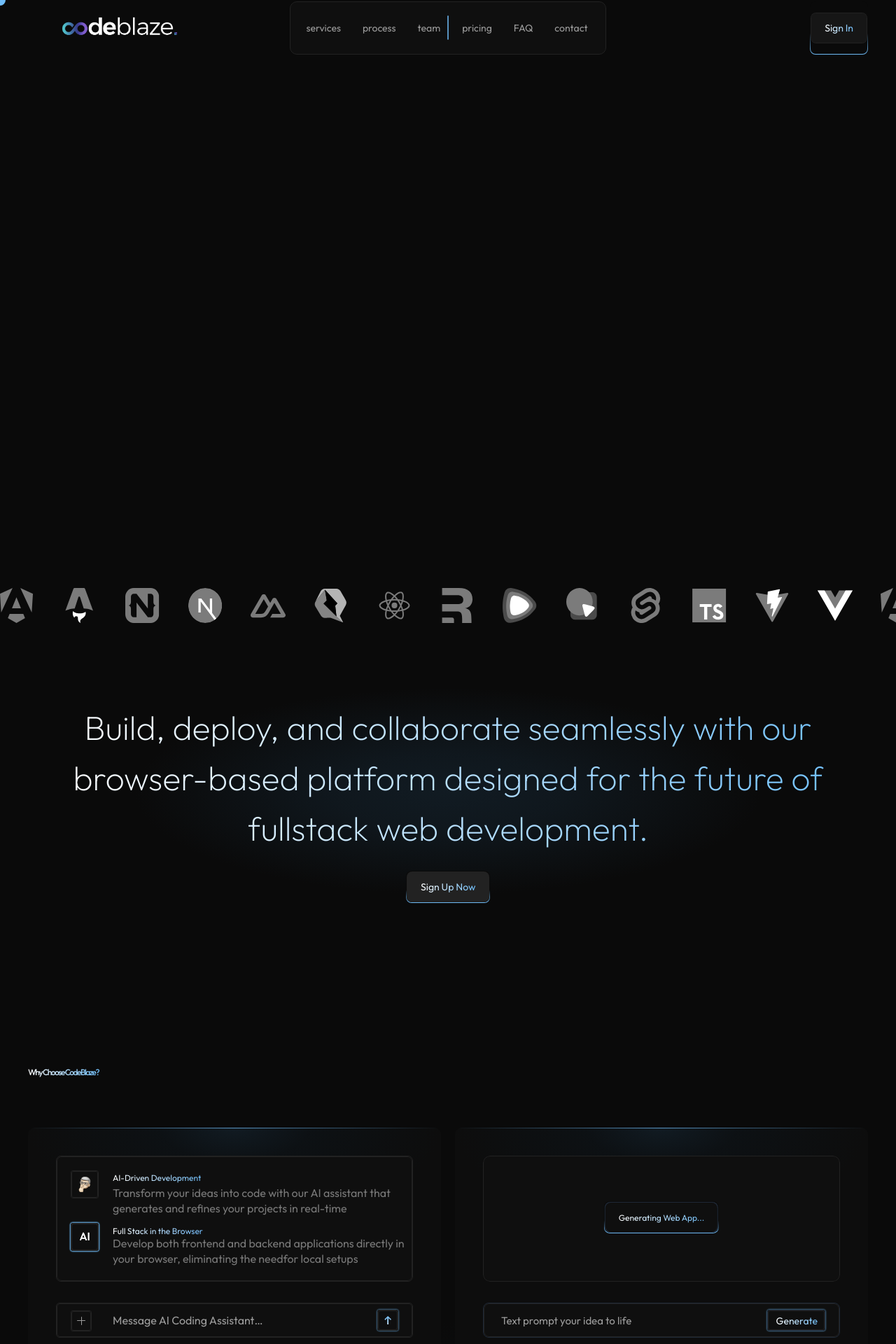
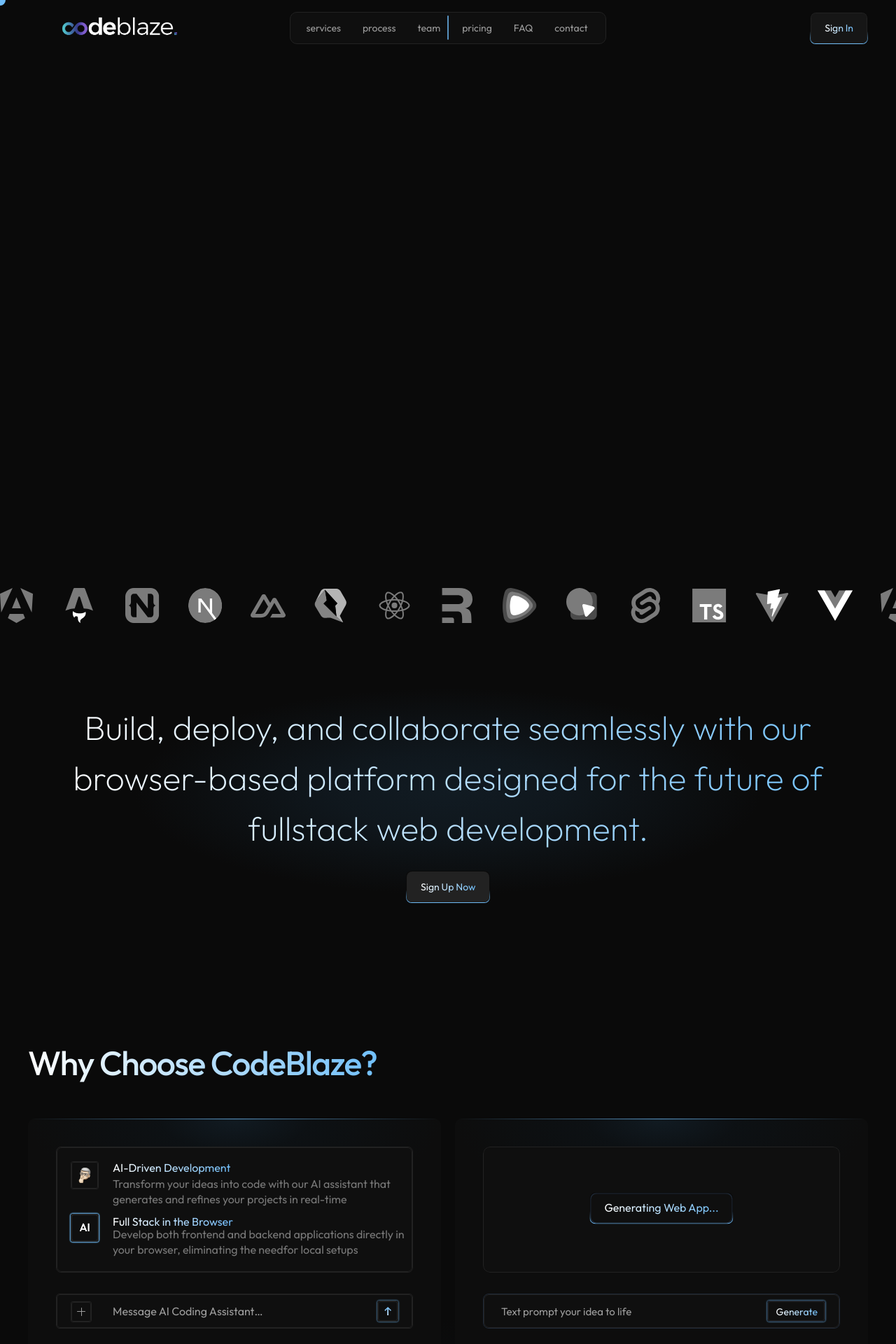
Before and after one commit to phoenix1004-dev/codeblaze, a React (Create React App) app: page / in a window 1280 px wide. Shown: the top 1920 px of the page at 70% size. Built offline with nearby package versions, Linux system fonts and the light colour scheme; a web font is replaced by a local one.

Commit message:
fix style

```diff
--- a/src/components/SignInSignUp/index.css
+++ b/src/components/SignInSignUp/index.css
@@ -1,8 +1,4 @@
 @import url("https://fonts.googleapis.com/css?family=Montserrat:400,800");
-
-* {
-  box-sizing: border-box;
-}
 
 .root {
   background: #f6f5f7;
@@ -14,16 +10,16 @@
   height: 100vh;
 }
 
-h1 {
+.root h1 {
   font-weight: bold;
   margin: 0;
 }
 
-h2 {
+.root h2 {
   text-align: center;
 }
 
-p {
+.root p {
   font-size: 14px;
   font-weight: 100;
   line-height: 20px;
@@ -31,18 +27,18 @@
   margin: 20px 0 30px;
 }
 
-span {
+.root span {
   font-size: 12px;
 }
 
-a {
+.root a {
   color: #333;
   font-size: 14px;
   text-decoration: none;
   margin: 15px 0;
 }
 
-button {
+.root button {
   border-radius: 20px;
   border: 1px solid #ff4b2b;
   background-color: #ff4b2b;
@@ -55,20 +51,20 @@
   transition: transform 80ms ease-in;
 }
 
-button:active {
+.root button:active {
   transform: scale(0.95);
 }
 
-button:focus {
+.root button:focus {
   outline: none;
 }
 
-button.ghost {
+.root button.ghost {
   background-color: transparent;
   border-color: #ffffff;
 }
 
-form {
+.root form {
   background-color: #ffffff;
   display: flex;
   align-items: center;
@@ -79,7 +75,7 @@
   text-align: center;
 }
 
-input {
+.root input {
   background-color: #eee;
   border: none;
   padding: 12px 15px;
@@ -225,7 +221,7 @@
   width: 40px;
 }
 
-footer {
+.root footer {
   background-color: #222;
   color: #fff;
   font-size: 14px;
@@ -237,15 +233,15 @@
   z-index: 999;
 }
 
-footer p {
+.root footer p {
   margin: 10px 0;
 }
 
-footer i {
+.root footer i {
   color: red;
 }
 
-footer a {
+.root footer a {
   color: #3c97bf;
   text-decoration: none;
 }
```
